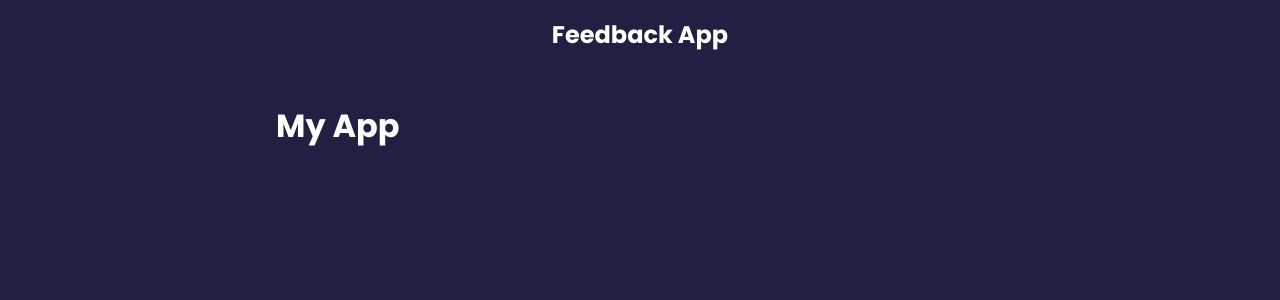
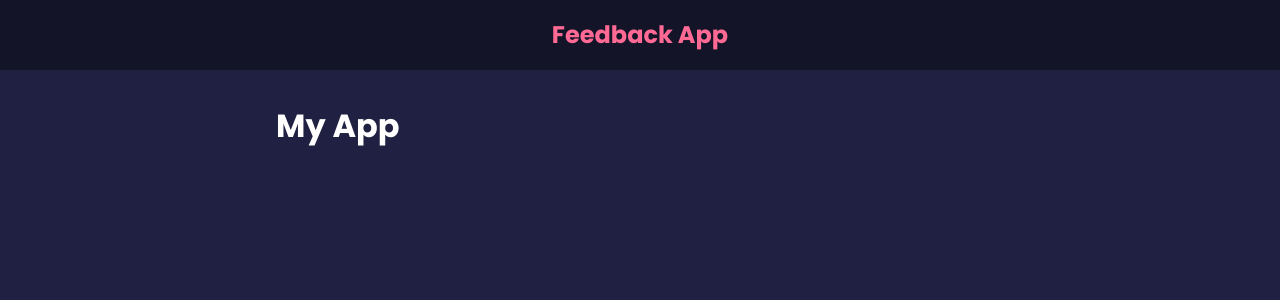
Before and after one commit to johnlundy94/feedback-app, a React (Create React App) app: page / in a window 1280 px wide. Shown: the top 300 px of the page. Built offline with nearby package versions, Linux system fonts and the light colour scheme; the HTML template or start-up script is replaced by a standard one.

Commit message:
Updated header style.

```diff
--- a/src/components/Header.jsx
+++ b/src/components/Header.jsx
@@ -1,8 +1,12 @@
 import PropTypes from "prop-types";
 
-function Header({ text }) {
+function Header({ text, bgColor, textColor }) {
+  const headerStyles = {
+    backgroundColor: bgColor,
+    color: textColor,
+  };
   return (
-    <header>
+    <header style={headerStyles}>
       <div className="container">
         <h2>{text}</h2>
       </div>
@@ -12,6 +16,8 @@
 
 Header.defaultProps = {
   text: "Feedback App",
+  bgColor: "rgba(0,0,0,0.4)",
+  textColor: "#ff6a95",
 };
 
 Header.propTypes = {
```
